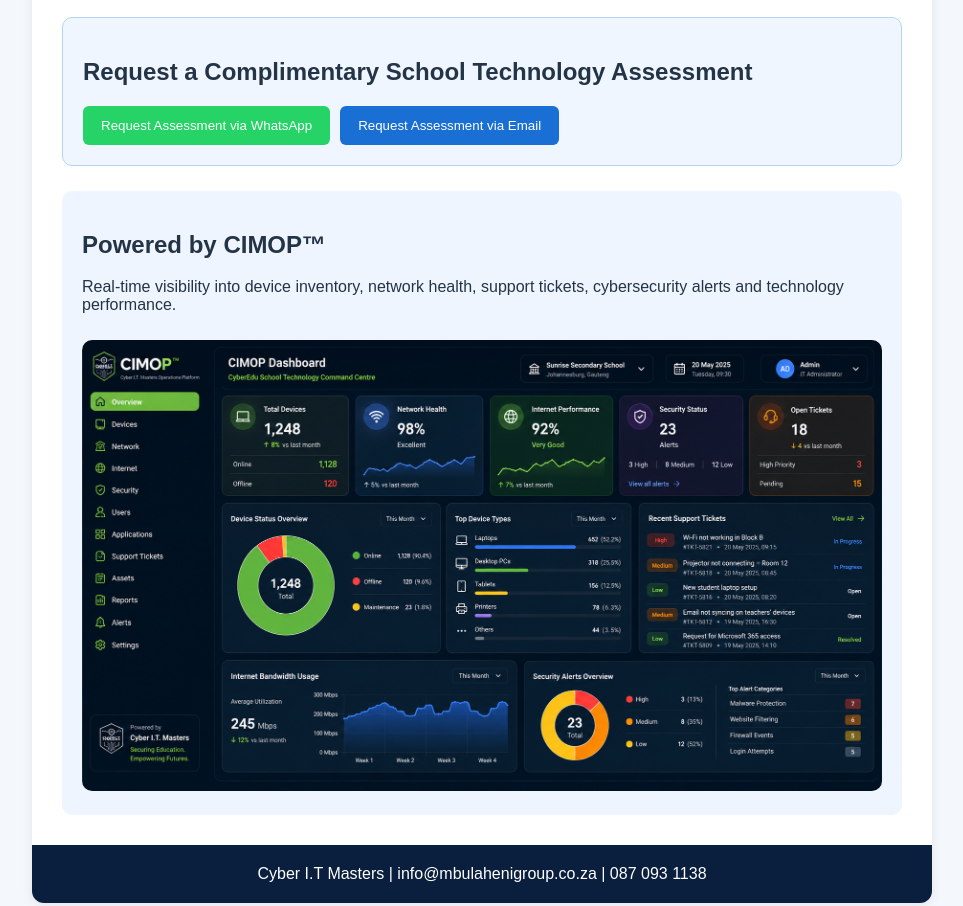
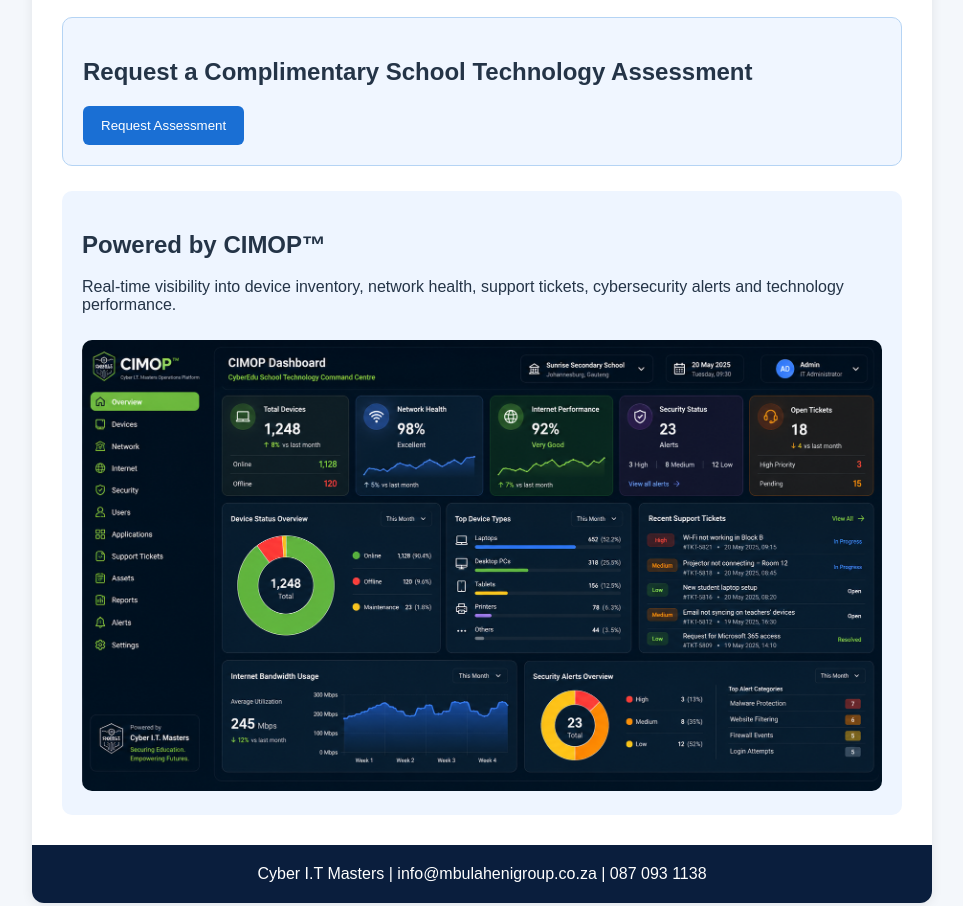
Before and after one commit to ta-mosss/email, a plain HTML site: page index.html in a window 1280 px wide. Shown: the part 1311-2217 px from the top of the page, without its empty margins (158-1121 px from the left). Drawn offline with Linux system fonts and the light colour scheme.

Commit message:
Update index.html

```diff
--- a/index.html
+++ b/index.html
@@ -73,8 +73,7 @@
 <h2>Request a Complimentary School Technology Assessment</h2>
 
 <div class="btns">
-<button class="wa" onclick="sendWA()">Request Assessment via WhatsApp</button>
-<button class="em" onclick="sendEmail()">Request Assessment via Email</button>
+<button class="em" onclick="window.location.href='assessment.html'">Request Assessment</button>
 </div>
 
 </div>
```
